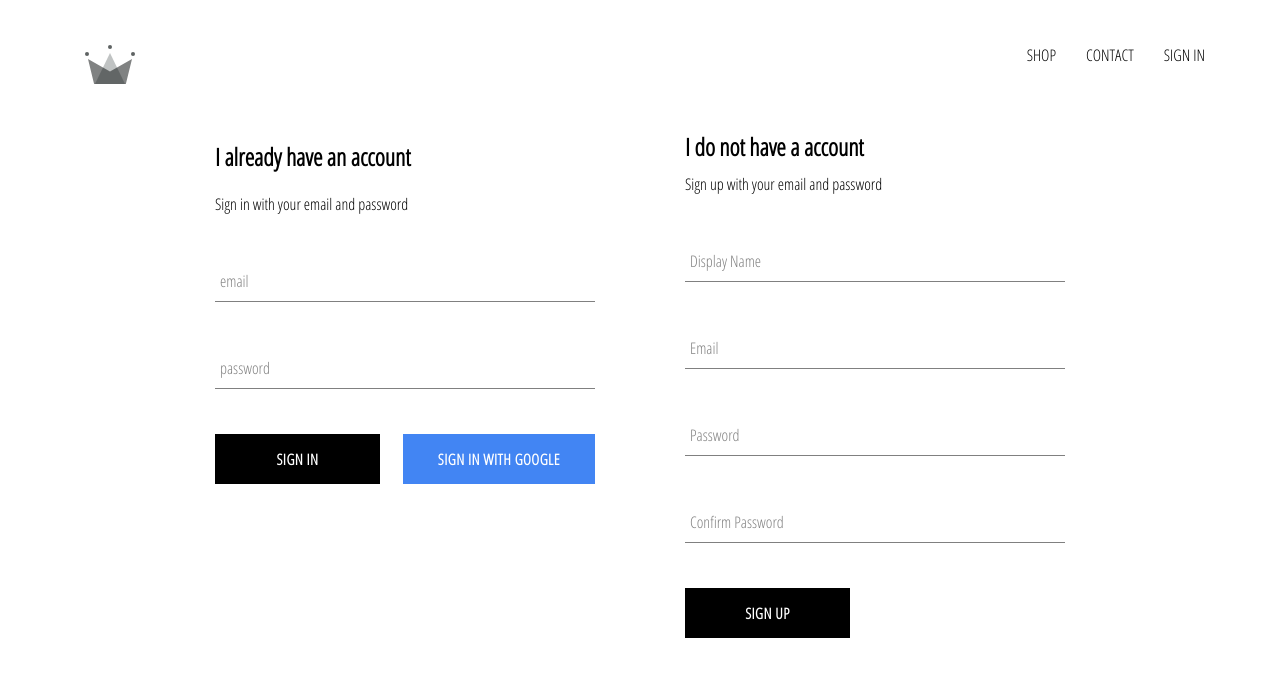
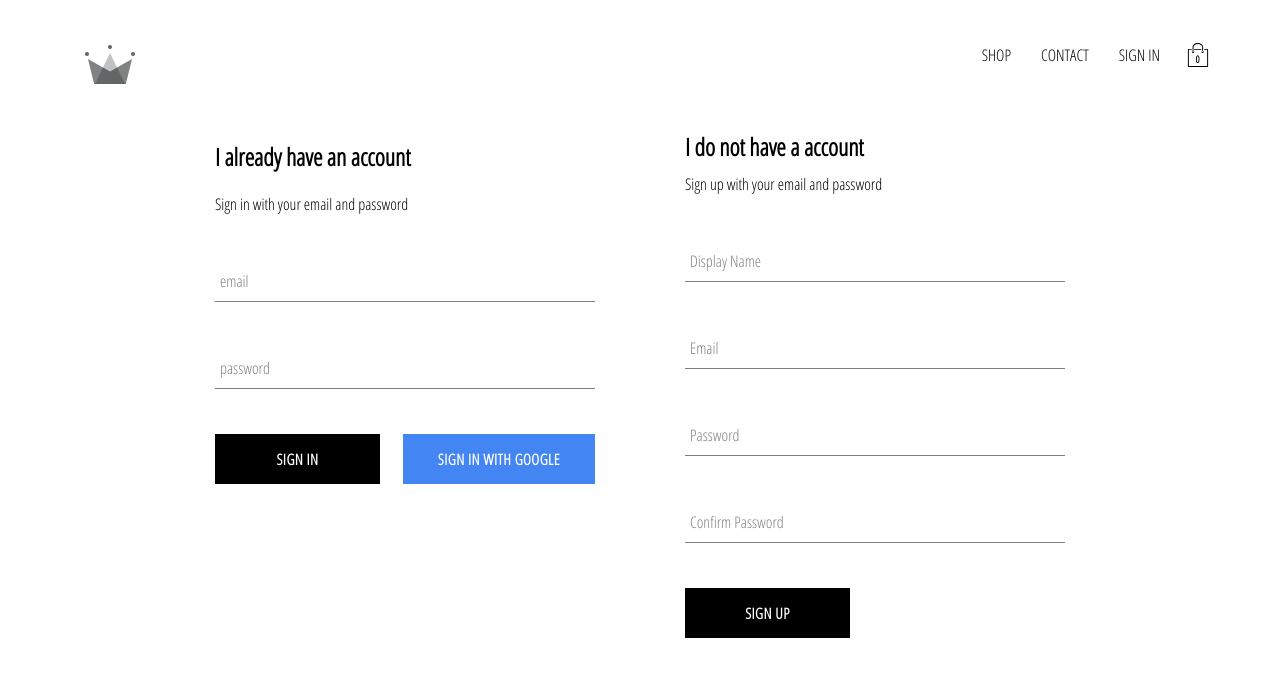
Before and after one commit to namnguyen08/peticVN, a React (Create React App) app: page /signin in a window 1280 px wide. Shown: the top 676 px of the page. Built offline with nearby package versions, Linux system fonts and the light colour scheme; no server answers.

Commit message:
add cartIcon and cartDropdown, also implement Cart reducer

```diff
--- /dev/null
+++ b/src/components/cart-dropdown/cart-dopdown.component.jsx
@@ -0,0 +1,13 @@
+import React from "react";
+
+import CustomButton from "../custom-button/custom-button.component";
+import "./cart-dropdown.styles.scss";
+
+const CartDropdown = () => (
+  <div className="cart-dropdown">
+    <div className="cart-items" />
+    <CustomButton>GO TO CHECKOUT</CustomButton>
+  </div>
+);
+
+export default CartDropdown;
--- /dev/null
+++ b/src/components/cart-dropdown/cart-dropdown.styles.scss
@@ -0,0 +1,24 @@
+.cart-dropdown {
+    position: absolute;
+    width: 240px;
+    height: 340px;
+    display: flex;
+    flex-direction: column;
+    padding: 20px;
+    border: 1px solid black;
+    background-color: white;
+    top: 90px;
+    right: 40px;
+    z-index: 5;
+
+    .cart-items {
+      height: 240px;
+      display: flex;
+      flex-direction: column;
+      overflow: scroll;
+    }
+
+    button {
+      margin-top: auto;
+    }
+  }
--- /dev/null
+++ b/src/components/cart-icon/card-icon.styles.scss
@@ -0,0 +1,21 @@
+.cart-icon {
+    width: 45px;
+    height: 45px;
+    position: relative;
+    display: flex;
+    align-items: center;
+    justify-content: center;
+    cursor: pointer;
+
+    .shopping-icon {
+      width: 24px;
+      height: 24px;
+    }
+
+    .item-count {
+      position: absolute;
+      font-size: 10px;
+      font-weight: bold;
+      bottom: 12px;
+    }
+  }
--- /dev/null
+++ b/src/components/cart-icon/cart-icon.component.jsx
@@ -0,0 +1,17 @@
+import React from "react";
+import { ReactComponent as ShoppingIcon } from "../../assets/shopping_bag.svg";
+import "./card-icon.styles.scss";
+import { connect } from "react-redux";
+import { toggleCartHidden } from "../../redux/cart/cart.actions";
+
+const CartIcon = ({toggleCartHidden}) => (
+  <div className="cart-icon" onClick={toggleCartHidden}>
+    <ShoppingIcon className="shopping-icon" />
+    <span className="item-count">0</span>
+  </div>
+);
+
+const mapDispatchToProps = (dispatch) => ({
+  toggleCartHidden: () => dispatch(toggleCartHidden()),
+});
+export default connect (null, mapDispatchToProps) (CartIcon);
--- a/src/components/header/header.component.jsx
+++ b/src/components/header/header.component.jsx
@@ -1,40 +1,48 @@
-import React from 'react';
-import { Link } from 'react-router-dom';
+import React from "react";
+import { Link } from "react-router-dom";
 
-import { auth } from '../../firebase/firebase.utils';
+import { auth } from "../../firebase/firebase.utils";
 
-import { ReactComponent as Logo } from '../../assets/crown.svg';
+import { ReactComponent as Logo } from "../../assets/crown.svg";
 
-import { connect } from 'react-redux';
+import { connect } from "react-redux";
 
-import './header.styles.scss';
+import CartIcon from "../../components/cart-icon/cart-icon.component";
+import CartDropdown from "../../components/cart-dropdown/cart-dopdown.component";
 
-const Header = ({ currentUser }) => (
-  <div className='header'>
-    <Link className='logo-container' to='/'>
-      <Logo className='logo' />
+import "./header.styles.scss";
+
+const Header = ({ currentUser, hidden }) => (
+  <div className="header">
+    <Link className="logo-container" to="/">
+      <Logo className="logo" />
     </Link>
-    <div className='options'>
-      <Link className='option' to='/shop'>
+    <div className="options">
+      <Link className="option" to="/shop">
         SHOP
       </Link>
-      <Link className='option' to='/shop'>
+      <Link className="option" to="/shop">
         CONTACT
       </Link>
       {currentUser ? (
-        <div className='option' onClick={() => auth.signOut()}>
+        <div className="option" onClick={() => auth.signOut()}>
           SIGN OUT
         </div>
       ) : (
-        <Link className='option' to='/signin'>
+        <Link className="option" to="/signin">
           SIGN IN
         </Link>
       )}
+      <CartIcon />
     </div>
+    {
+        hidden ? null : <CartDropdown />
+    }
   </div>
 );
 
-const mapStateToProps = state => ({
-    currentUser: state.user.currentUser
-})
-export default connect(mapStateToProps) (Header);
+const mapStateToProps = ({ user: { currentUser }, cart: { hidden } }) => ({
+  currentUser,
+  hidden,
+});
+export default connect(mapStateToProps)(Header);
--- /dev/null
+++ b/src/redux/cart/cart.actions.js
@@ -0,0 +1,5 @@
+import {CartActionTypes} from "./cart.types";
+
+export const toggleCartHidden = () => ({
+  type: CartActionTypes.TOGGLE_CART_HIDDEN,
+});
--- /dev/null
+++ b/src/redux/cart/cart.reducer.js
@@ -0,0 +1,18 @@
+import {CartActionTypes} from './cart.types';
+const INITIAL_STATE = {
+    hidden: true
+};
+
+const cartReducer = (state=INITIAL_STATE, action) => {
+    switch (action.type) {
+        case CartActionTypes.TOGGLE_CART_HIDDEN:
+            return {
+                ...state,
+                hidden: !state.hidden
+            }
+        default:
+            return state;
+    }
+}
+
+export default cartReducer;
--- /dev/null
+++ b/src/redux/cart/cart.types.js
@@ -0,0 +1,3 @@
+export const CartActionTypes = {
+    TOGGLE_CART_HIDDEN: 'TOGGLE_CART_HIDDEN'
+}
--- a/src/redux/root-reducer.js
+++ b/src/redux/root-reducer.js
@@ -1,6 +1,8 @@
 import { combineReducers } from "redux";
 import userReducer from "./user/user.reducer";
+import cartReducer from "./cart/cart.reducer";
 
 export default combineReducers({
   user: userReducer,
+  cart: cartReducer
 });
```
Also changed, not shown: src/assets/shopping_bag.svg (added).
